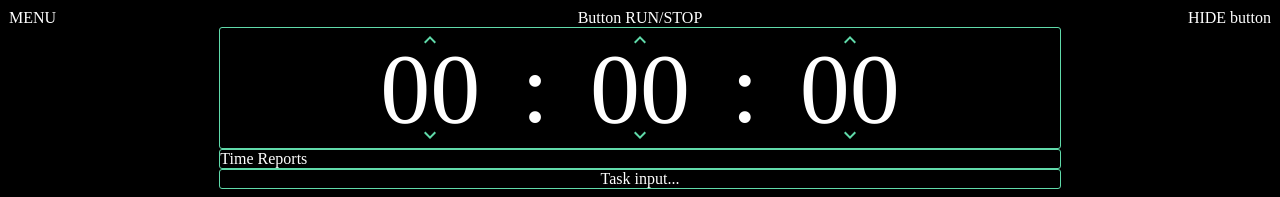
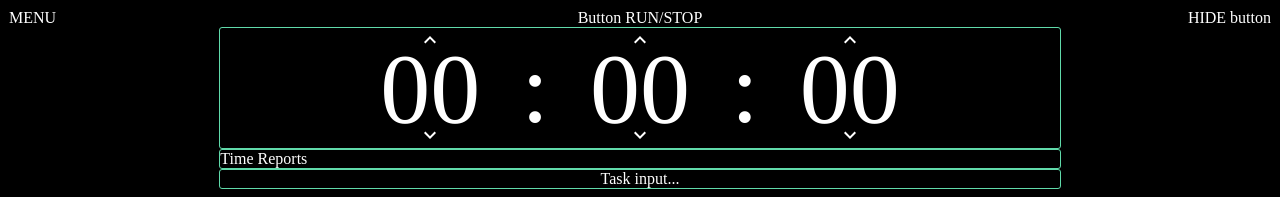
Before and after one commit to oleksandr-martiuk/myapp-ttr-ui, a React (Create React App) app: page /#/ in a window 1280 px wide. Shown: the top 197 px of the page. Built offline with nearby package versions, Linux system fonts and the light colour scheme.

Commit message:
add some styles to the Timer

```diff
--- a/src/components/TimeTracker/TimeTracker.tsx
+++ b/src/components/TimeTracker/TimeTracker.tsx
@@ -20,9 +20,6 @@ const useStyles = makeStyles((theme: Theme) =>
          'border': `1px solid ${theme.palette.primary.main}`,
          'border-radius': "3px"
       },
-      reports: {
-         height: "355px"
-      },
       textCenter: {
          textAlign: 'center'
       },
@@ -34,7 +31,7 @@ const useStyles = makeStyles((theme: Theme) =>
 );
 
 export default function TimeTracker() {
-   const {root, timerBlock, textCenter, textRight, reports} = useStyles();
+   const {root, timerBlock, textCenter, textRight} = useStyles();
 
    return (
       <div>
--- a/src/components/TimeTracker/Timer/Timer.tsx
+++ b/src/components/TimeTracker/Timer/Timer.tsx
@@ -16,26 +16,26 @@ const useStyles = makeStyles((theme: Theme) =>
          flexDirection: 'column',
          justifyContent: 'center',
       },
-      arrows: {
+      arrowBlock: {
          height: '20px',
          padding: '0 0 5px 0',
          zIndex: 1,
       },
-      cursor: {
+      arrow: {
          cursor: 'pointer',
-         color: theme.palette.primary.main,
+         color: theme.palette.text.primary,
          '&:hover': {
-            transform: 'scale(1.4)'
+            color: theme.palette.primary.main,
          },
          '&:active': {
-            color: theme.palette.secondary.main,
+            transform: 'scale(1.3)'
          },
       },
    })
 );
 
 export default function Timer() {
-   const { digitalBlock, arrows, digits, cursor } = useStyles();
+   const { digitalBlock, arrowBlock, digits, arrow } = useStyles();
 
    const doIt = () => console.log('Clicked: DO IT');
    const doThat = () => console.log('Clicked: DO THAT');
@@ -46,11 +46,11 @@ export default function Timer() {
 
             <Grid container>
                <Grid className={clsx(digitalBlock)} xs={2}></Grid>
-               <Grid className={clsx(digitalBlock, arrows)} xs={2}><ExpandLess className={cursor} onClick={doIt}/></Grid>
+               <Grid className={clsx(digitalBlock, arrowBlock)} xs={2}><ExpandLess className={arrow} onClick={doIt}/></Grid>
                <Grid className={clsx(digitalBlock)} xs={1}></Grid>
-               <Grid className={clsx(digitalBlock, arrows)} xs={2}><ExpandLess className={cursor} onClick={doIt}/></Grid>
+               <Grid className={clsx(digitalBlock, arrowBlock)} xs={2}><ExpandLess className={arrow} onClick={doIt}/></Grid>
                <Grid className={clsx(digitalBlock)} xs={1}></Grid>
-               <Grid className={clsx(digitalBlock, arrows)} xs={2}><ExpandLess className={cursor} onClick={doIt}/></Grid>
+               <Grid className={clsx(digitalBlock, arrowBlock)} xs={2}><ExpandLess className={arrow} onClick={doIt}/></Grid>
                <Grid className={clsx(digitalBlock)} xs={2}></Grid>
             </Grid>
 
@@ -66,15 +66,14 @@ export default function Timer() {
 
             <Grid container>
                <Grid className={clsx(digitalBlock)} xs={2}></Grid>
-               <Grid className={clsx(digitalBlock, arrows)} xs={2}><ExpandMore className={cursor} onClick={doThat}/></Grid>
+               <Grid className={clsx(digitalBlock, arrowBlock)} xs={2}><ExpandMore className={arrow} onClick={doThat}/></Grid>
                <Grid className={clsx(digitalBlock)} xs={1}></Grid>
-               <Grid className={clsx(digitalBlock, arrows)} xs={2}><ExpandMore className={cursor} onClick={doThat}/></Grid>
+               <Grid className={clsx(digitalBlock, arrowBlock)} xs={2}><ExpandMore className={arrow} onClick={doThat}/></Grid>
                <Grid className={clsx(digitalBlock)} xs={1}></Grid>
-               <Grid className={clsx(digitalBlock, arrows)} xs={2}><ExpandMore className={cursor} onClick={doThat}/></Grid>
+               <Grid className={clsx(digitalBlock, arrowBlock)} xs={2}><ExpandMore className={arrow} onClick={doThat}/></Grid>
                <Grid className={clsx(digitalBlock)} xs={2}></Grid>
             </Grid>
 
-            <Grid xs={2}></Grid>
          </Grid>
       </div>
    )
```
